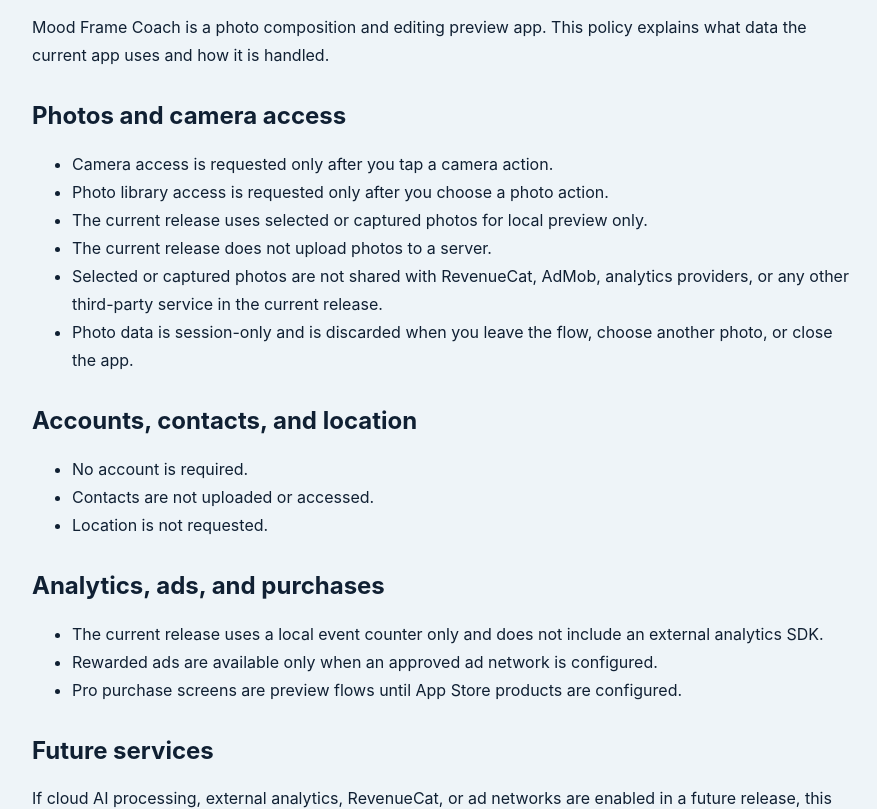
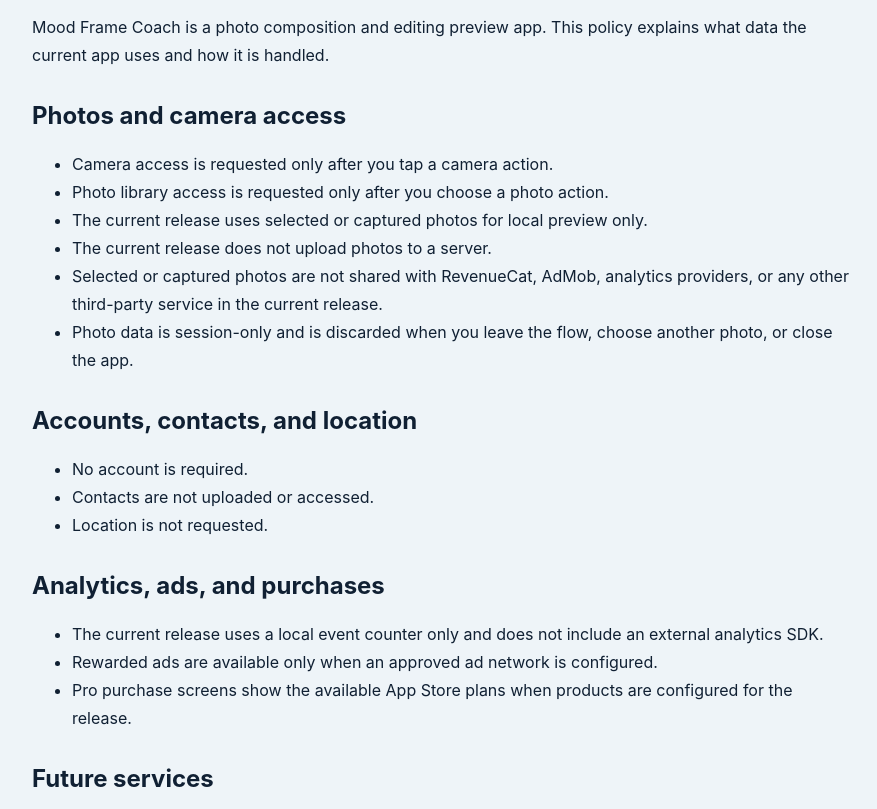
Before and after one commit to ert93333-ops/mood-frame-legal, a plain HTML site: page privacy.html in a window 1280 px wide. Shown: the part 136-945 px from the top of the page, without its empty margins (198-1075 px from the left). Drawn offline with Linux system fonts and the light colour scheme.

Commit message:
Clarify Mood Frame purchase disclosure

```diff
--- a/privacy.html
+++ b/privacy.html
@@ -40,7 +40,7 @@
       <ul>
         <li>The current release uses a local event counter only and does not include an external analytics SDK.</li>
         <li>Rewarded ads are available only when an approved ad network is configured.</li>
-        <li>Pro purchase screens are preview flows until App Store products are configured.</li>
+        <li>Pro purchase screens show the available App Store plans when products are configured for the release.</li>
       </ul>
 
       <h2>Future services</h2>
```
